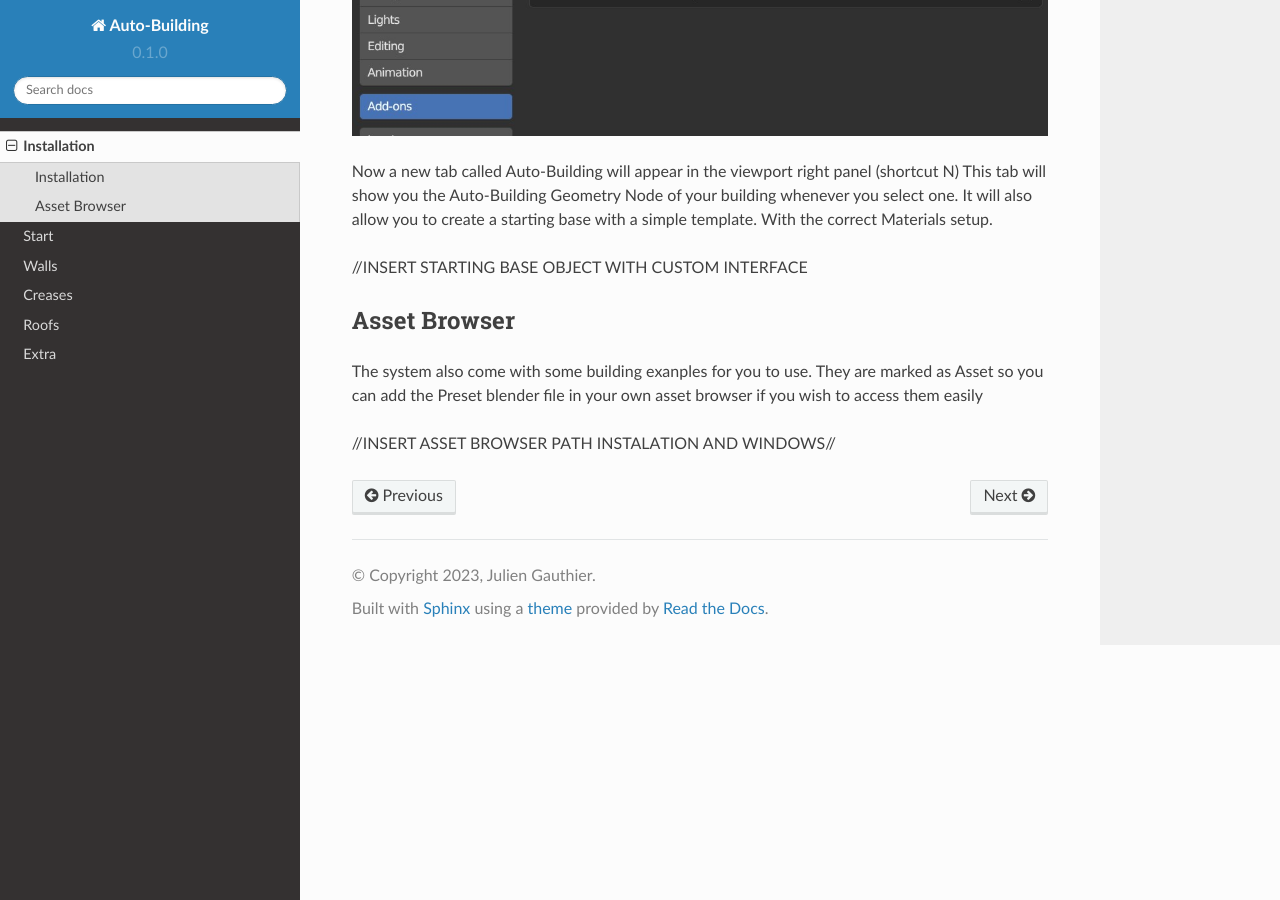
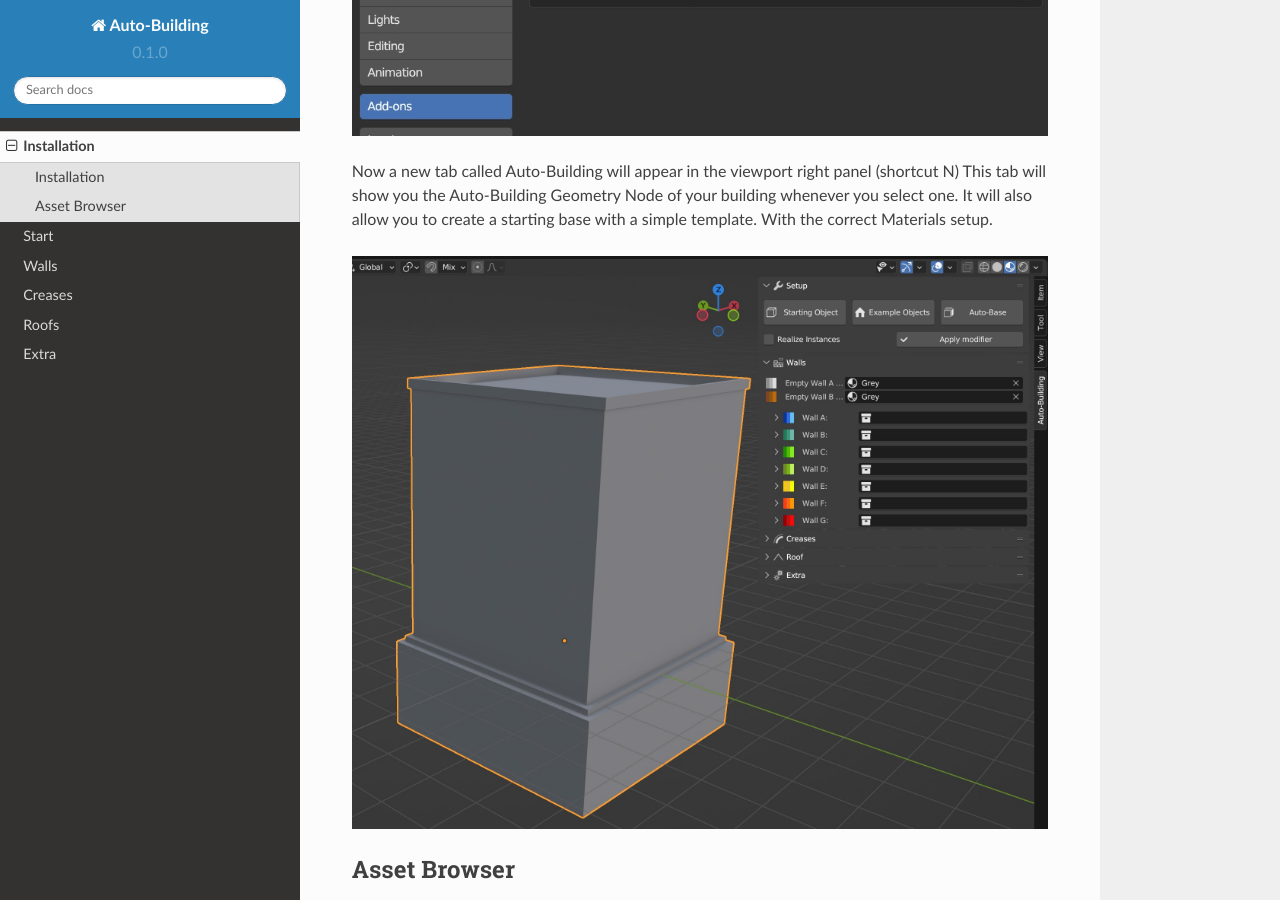
Before and after one commit to charlesque/Auto-Building, a Sphinx documentation site: the page built from docs/source/installation.rst, in a window 1280 px wide and 900 px high, scrolled down 422 px. Built offline with Sphinx 7.4.7 and the Read the Docs theme 2.0.0, drawn with Linux system fonts in a browser that asks for light colours.

Commit message:
Update installation.rst

```diff
--- a/docs/source/installation.rst
+++ b/docs/source/installation.rst
@@ -16,7 +16,7 @@ Now a new tab called Auto-Building will appear in the viewport right panel (shor
 This tab will show you the Auto-Building Geometry Node of your building whenever you select one.
 It will also allow you to create a starting base with a simple template. With the correct Materials setup.
 
-//INSERT STARTING BASE OBJECT WITH CUSTOM INTERFACE
+.. image:: images/StartBuilding.jpg
 
 
 Asset Browser
```
